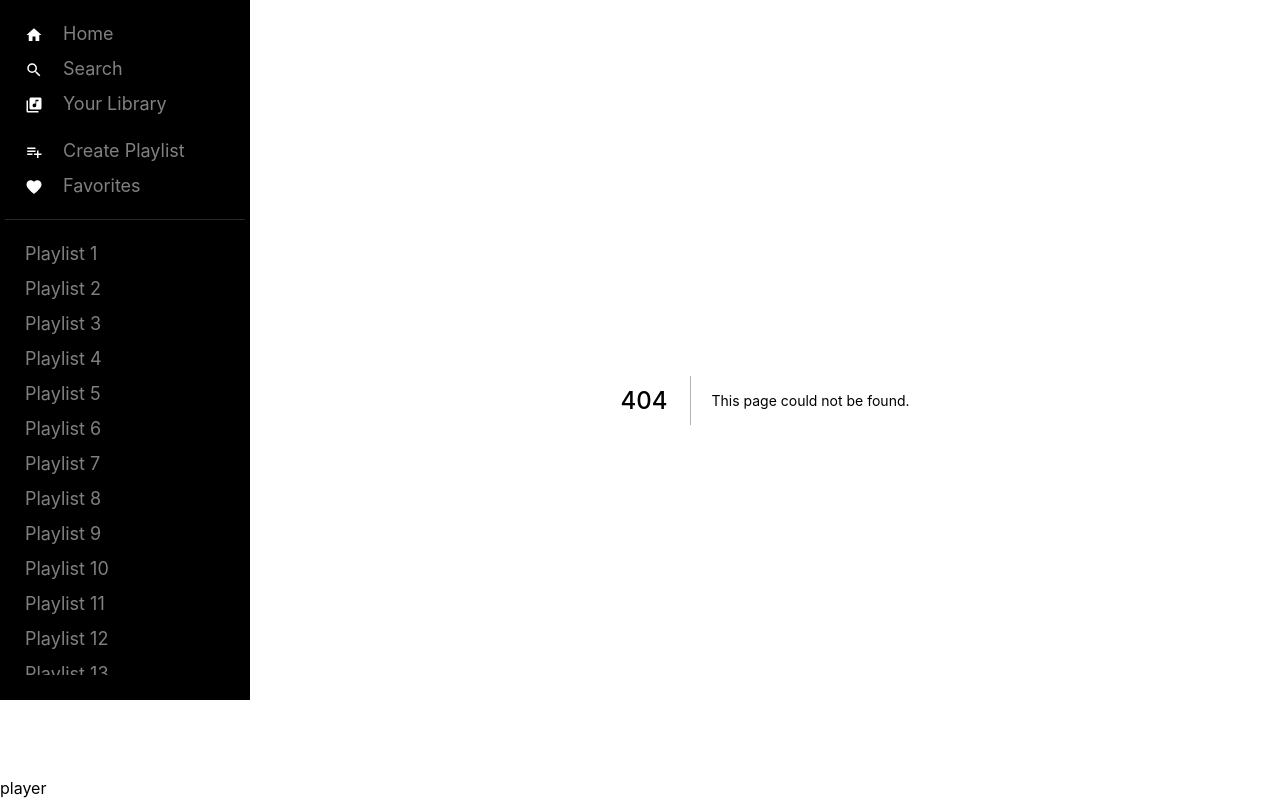
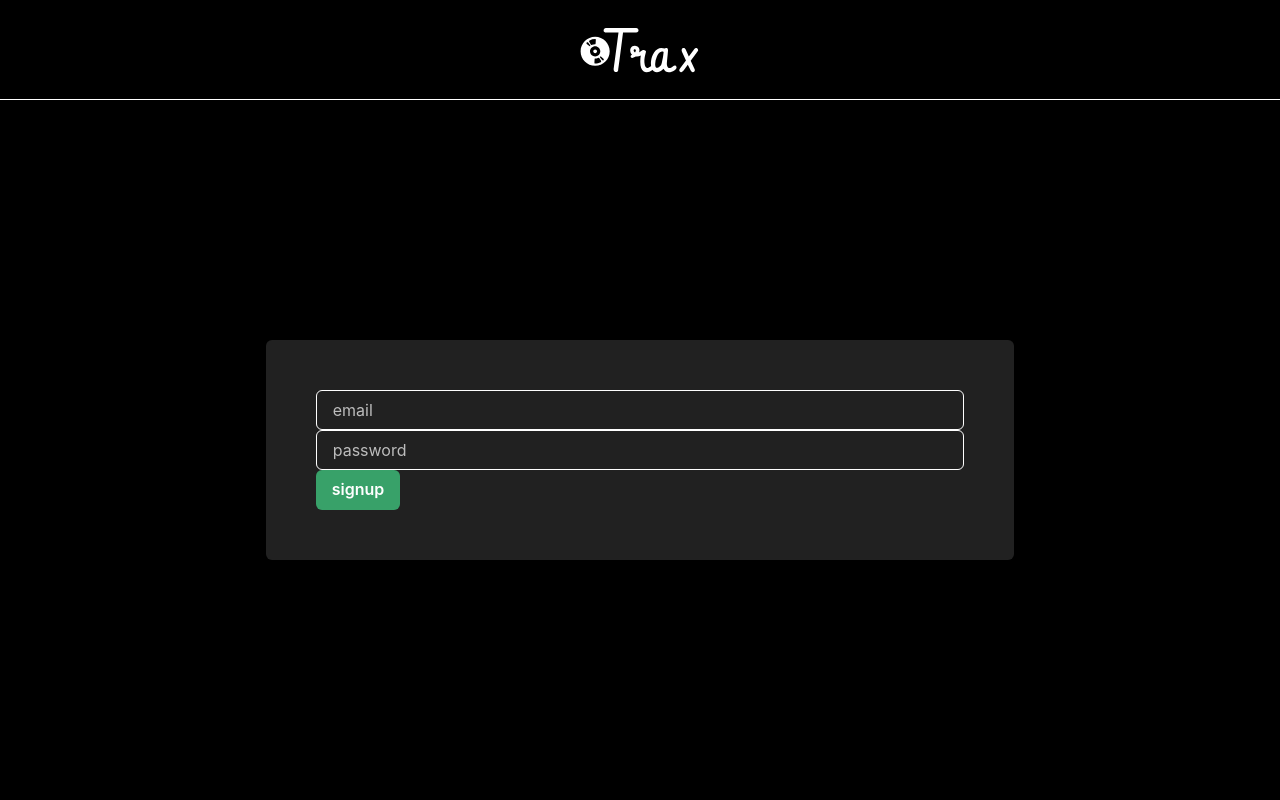
Before and after one commit to IsraLopez26/spotify-clone, a Next.js app: page /signin in a window 1280 px wide. Before the commit this address had no page. Built offline with nearby package versions, Linux system fonts and the light colour scheme.

Commit message:
Signin and Signup pages

```diff
--- /dev/null
+++ b/components/authForm.tsx
@@ -0,0 +1,58 @@
+import {Box, Flex, Input, Button} from '@chakra-ui/react'
+import { useRouter } from 'next/router'
+import { useState } from 'react'
+import { useSWRConfig } from 'swr'
+import { auth } from '../lib/mutations'
+import NextImage from 'next/image'
+
+const AuthForm = ({mode}) =>{
+  const [email, setEmail] = useState('');
+  const [password, setPassword] = useState('');
+  const [isLoading, setIsLoading] = useState(false);
+  const router = useRouter();
+
+  const handleSubmit = async (e)=>{
+    e.preventDefault();
+    setIsLoading(true);
+
+    await auth(mode,{email,password})
+    setIsLoading(false);
+    router.push('/')
+  }
+
+  return(
+    <Box height='100vh' width='100vw' bg='black' color='white'>
+      <Flex justify='center' align='center' height='100px' borderBottom='white 1px solid'>
+        <NextImage src='/logo.svg' height={60} width={120}/>
+      </Flex>
+      <Flex justify='center' align='center' height='calc(100vh - 100px)'>
+        <Box padding='50px' bg='gray.900' borderRadius='6px'>
+          <form onSubmit={handleSubmit}>
+            <Input
+              placeholder='email'
+              type='email'
+              onChange={(e)=>setEmail(e.target.value)}
+            />
+            <Input
+              placeholder='password'
+              type='password'
+              onChange={(e)=>setPassword(e.target.value)}
+            />
+            <Button type='submit' bg='green.500' isLoading={isLoading} sx={{
+              '&:hovesr':{
+                bg: 'green.300'
+              }
+            }}>
+              {mode}
+            </Button>
+          </form>
+
+        </Box>
+      </Flex>
+    </Box>
+
+  )
+
+}
+
+export default AuthForm
--- a/pages/_app.tsx
+++ b/pages/_app.tsx
@@ -33,9 +33,11 @@
 function MyApp({ Component, pageProps }) {
   return (
   <ChakraProvider theme={theme}>
-    <PlayerLayout>
-      <Component {...pageProps} />
-    </PlayerLayout>
+    {Component.authPage ? <Component {...pageProps} /> :
+      <PlayerLayout>
+        <Component {...pageProps} />
+      </PlayerLayout>
+    }
   </ChakraProvider>
   )
 }
--- /dev/null
+++ b/pages/signin.tsx
@@ -0,0 +1,9 @@
+import AuthForm from "../components/authForm";
+
+const Signin = () =>{
+  return <AuthForm mode='signup'/>
+}
+
+Signin.authPage = true;
+
+export default Signin;
```
Also changed, not shown: pages/signup.tsx (added, +9 -0 lines).
